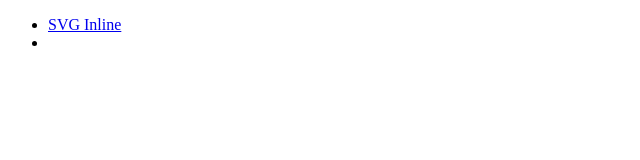
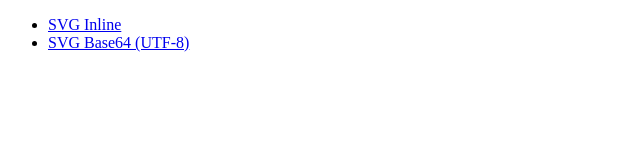
Before and after one commit to shoonia/logo-test, a plain HTML site: page index.html in a window 1280 px wide. Shown: the whole page, without its empty margins (0-640 px from the left). Drawn offline with Linux system fonts and the light colour scheme.

Commit message:
Update index.html

```diff
--- a/index.html
+++ b/index.html
@@ -14,7 +14,9 @@
         </a>
       </li>
       <li>
-        <a href="./base64.html"></a>
+        <a href="./base64.html">
+          SVG Base64 (UTF-8)
+        </a>
       </li>
     </ul>
   </nav>
```
